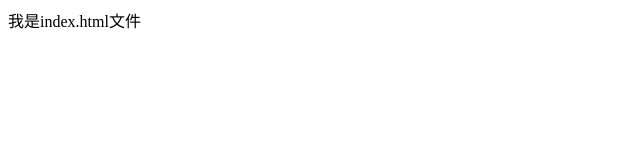
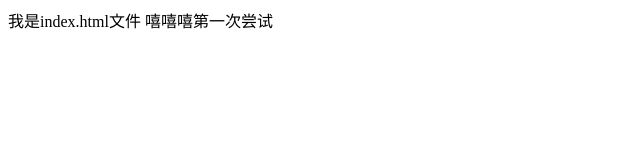
Before and after one commit to huang-ysfirst/git-demo, a plain HTML site: page index.html in a window 1280 px wide. Shown: the whole page, without its empty margins (0-640 px from the left). Drawn offline with Linux system fonts and the light colour scheme.

Commit message:
A程序员第二次提交

```diff
--- a/index.html
+++ b/index.html
@@ -6,5 +6,6 @@
 	</head>
 	<body>
 		我是index.html文件
+		嘻嘻嘻第一次尝试
 	</body>
 </html>
```
